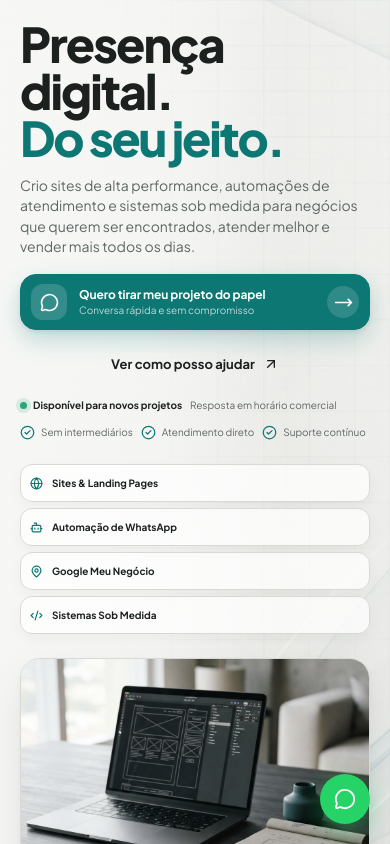
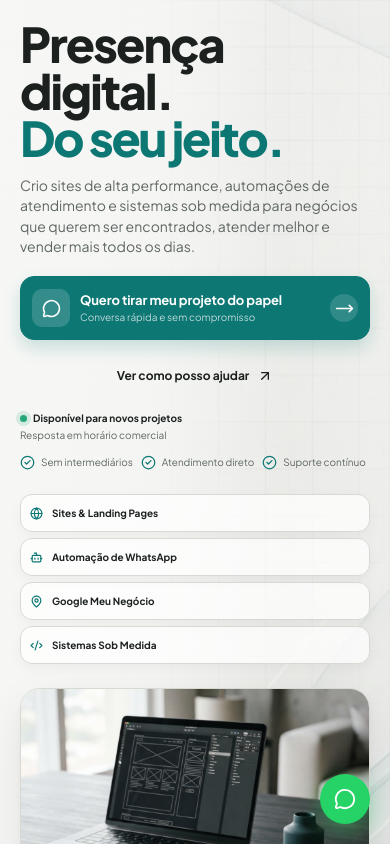
Before and after one commit to mrtaki67/thiago-castro-dev, a Next.js app: page / in a window 390 px wide. Shown: the top 844 px of the page. Built offline with nearby package versions, Linux system fonts and the light colour scheme.

Commit message:
feat: adjust hero component styles and layout
Co-authored-by: Thiago Castro <140362777+mrtaki67@users.noreply.github.com>

```diff
--- a/app/globals.css
+++ b/app/globals.css
@@ -1312,31 +1312,59 @@ h3 {
   }
 
   .hero-actions {
-    gap: 8px;
-    margin-top: 18px;
+    gap: 10px;
+    margin-top: 20px;
   }
 
   .hero-primary-cta {
-    padding: 9px 10px;
+    min-height: 64px;
+    padding: 10px 11px;
+    gap: 10px;
+    border-radius: 14px;
+    box-shadow: 0 8px 18px rgba(13, 119, 116, 0.2);
   }
 
   .hero-primary-cta-icon {
-    width: 36px;
-    height: 36px;
+    width: 38px;
+    height: 38px;
+    border-radius: 10px;
+  }
+
+  .hero-primary-cta-copy {
+    gap: 3px;
   }
 
   .hero-primary-cta-copy strong {
-    font-size: 12px;
+    font-size: 13px;
+    line-height: 1.2;
   }
 
   .hero-primary-cta-copy small {
     font-size: 10px;
+    line-height: 1.25;
+  }
+
+  .hero-primary-cta-arrow {
+    width: 28px;
+    height: 28px;
+  }
+
+  .hero-secondary-cta {
+    min-height: 46px;
+    border-radius: 12px;
+    font-size: 12px;
   }
 
   .hero-cta-reassurance {
-    gap: 8px;
-    margin-top: 8px;
+    display: block;
+    margin-top: 9px;
     font-size: 10px;
+    line-height: 1.5;
+  }
+
+  .hero-cta-reassurance > span + span {
+    display: block;
+    margin-top: 2px;
   }
 
   .hero-content > div[style] {
```
